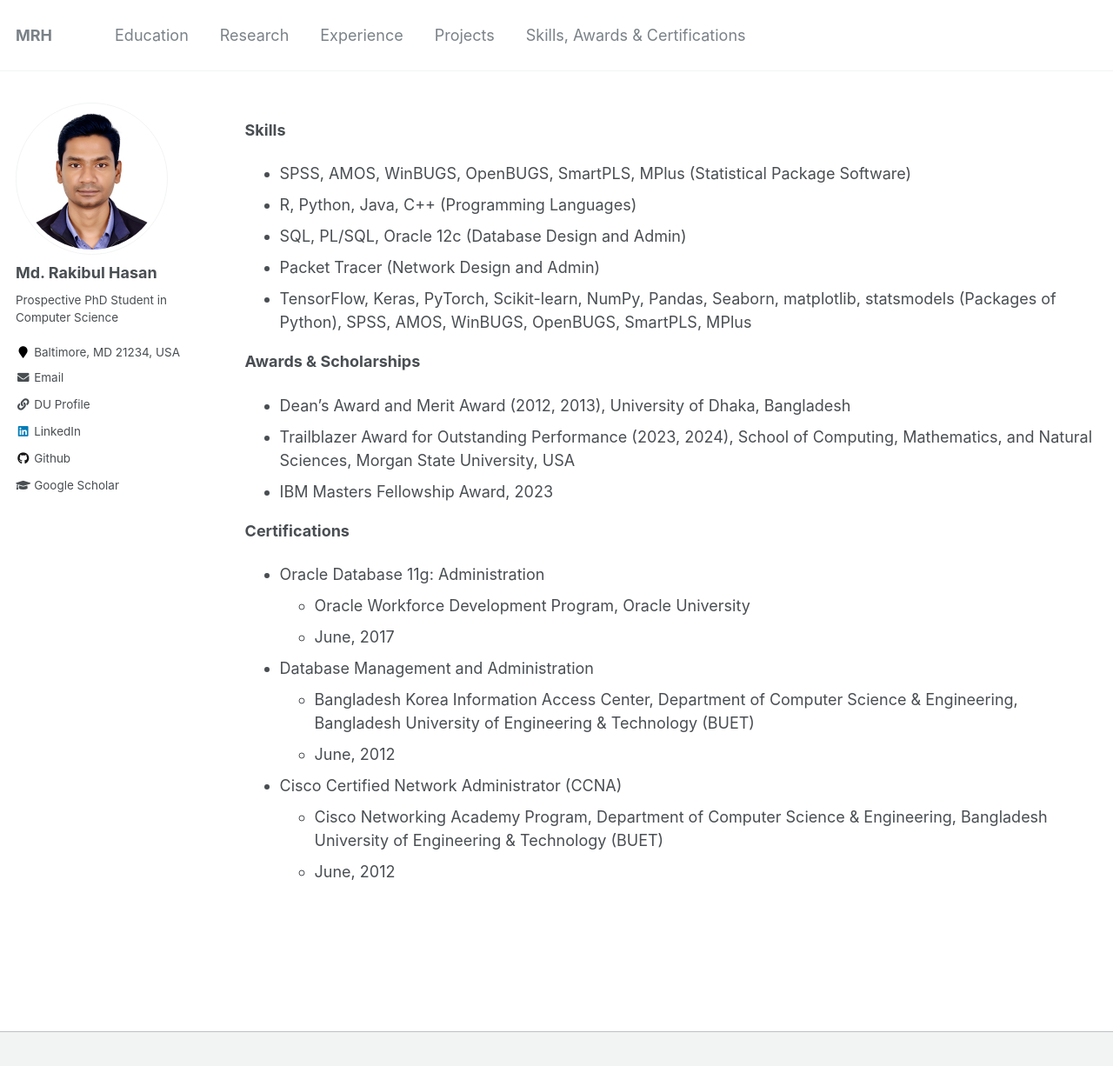
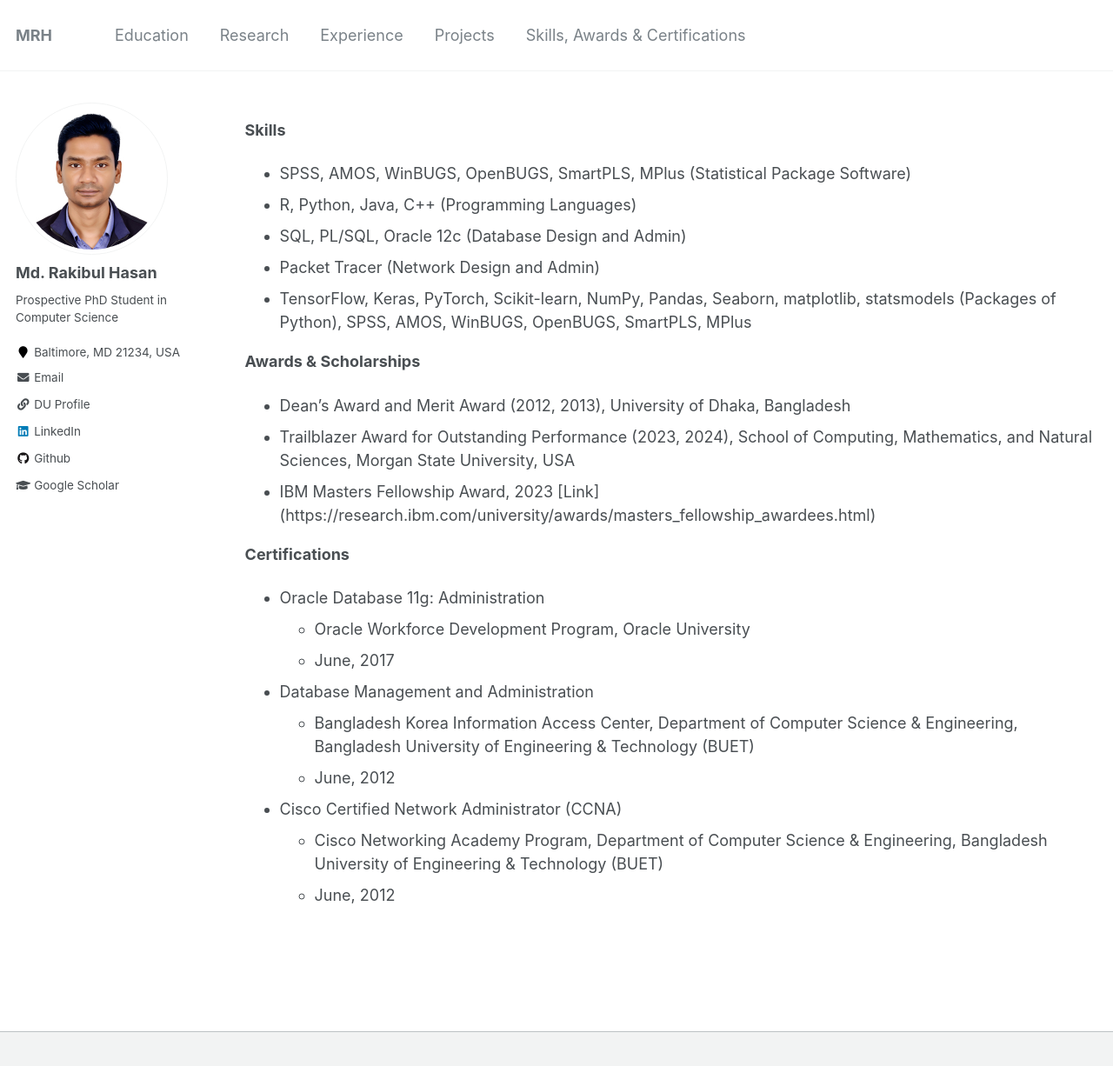
Before and after one commit to Hasan-MdRakibul/hasan-mdrakibul.github.io, a Jekyll site: the page built from _pages/skills.md, in a window 1280 px wide and 1259 px high. Shown: the top 1226 px of the window at 87% size. Built offline with Jekyll 4.4.1, drawn with Linux system fonts in a browser that asks for light colours.

Commit message:
Update skills.md

```diff
--- a/_pages/skills.md
+++ b/_pages/skills.md
@@ -15,7 +15,7 @@ author_profile: true
 **Awards & Scholarships**
 - Dean’s Award and Merit Award (2012, 2013), University of Dhaka, Bangladesh
 - Trailblazer Award for Outstanding Performance (2023, 2024), School of Computing, Mathematics, and Natural Sciences, Morgan State University, USA
-- IBM Masters Fellowship Award, 2023
+- IBM Masters Fellowship Award, 2023 [Link] (https://research.ibm.com/university/awards/masters_fellowship_awardees.html)
 
 **Certifications**
 - Oracle Database 11g: Administration
```
